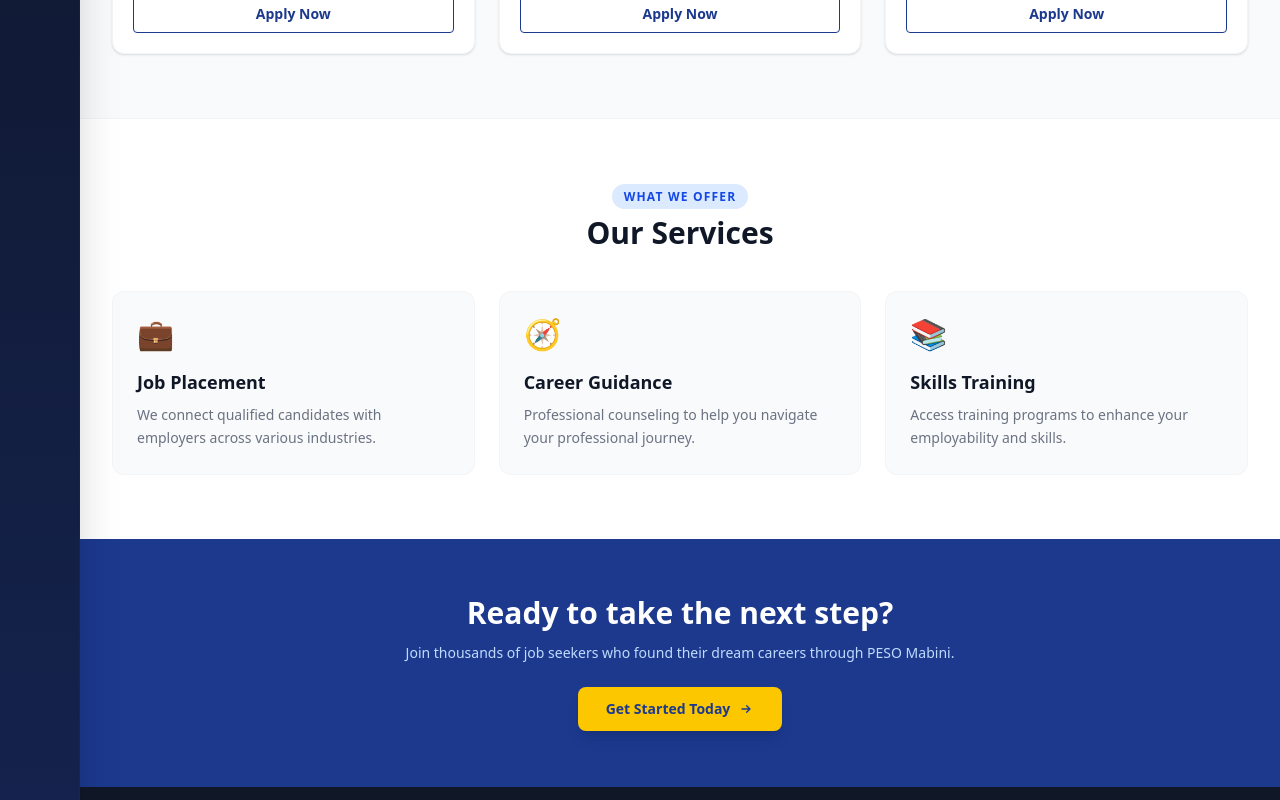
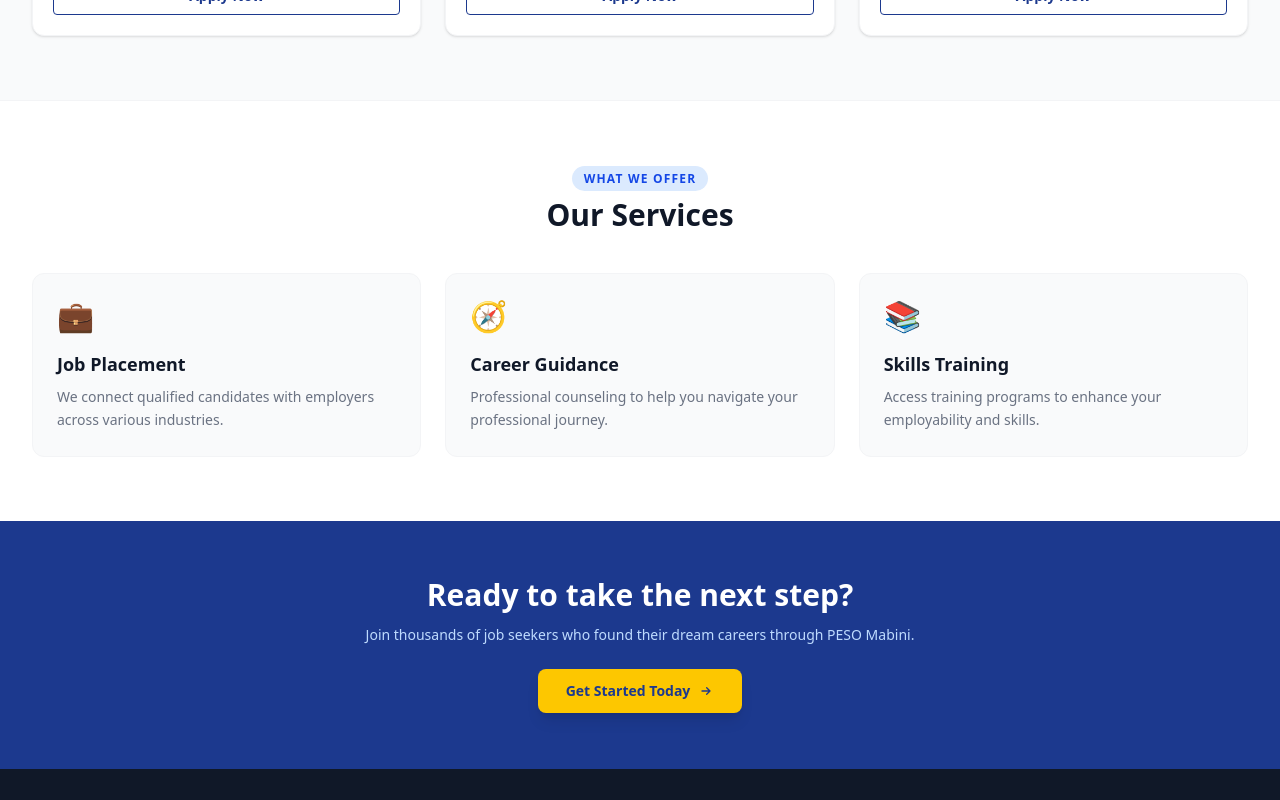
Before and after one commit to jirehmanalo05-prog/PESO, a Next.js app: page / in a window 1280 px wide. Shown: the part 1844-2644 px from the top of the page. Built offline with nearby package versions, Linux system fonts and the light colour scheme.

Commit message:
save changes

```diff
--- a/app/page.tsx
+++ b/app/page.tsx
@@ -86,7 +86,7 @@ export default function Home() {
       />
 
       <aside
-        className={`fixed inset-y-0 left-0 z-40 flex h-screen flex-col border-r border-blue-900/20 bg-gradient-to-b from-slate-900 via-slate-900 to-blue-950 p-4 text-white shadow-2xl transition-all duration-300 lg:sticky lg:top-0 lg:h-auto ${isSidebarOpen ? "w-72 translate-x-0" : "w-20 -translate-x-0 lg:w-20"}`}
+        className={`fixed inset-y-0 left-0 z-40 flex h-screen flex-col transition-all duration-300 lg:sticky lg:top-0 lg:h-auto ${isSidebarOpen ? "w-72 translate-x-0 border-r border-blue-900/20 bg-gradient-to-b from-slate-900 via-slate-900 to-blue-950 p-4 text-white shadow-2xl" : "w-0 -translate-x-full overflow-hidden border-r-0 bg-transparent p-0 shadow-none"}`}
       >
         {isSidebarOpen ? (
           <>
```
